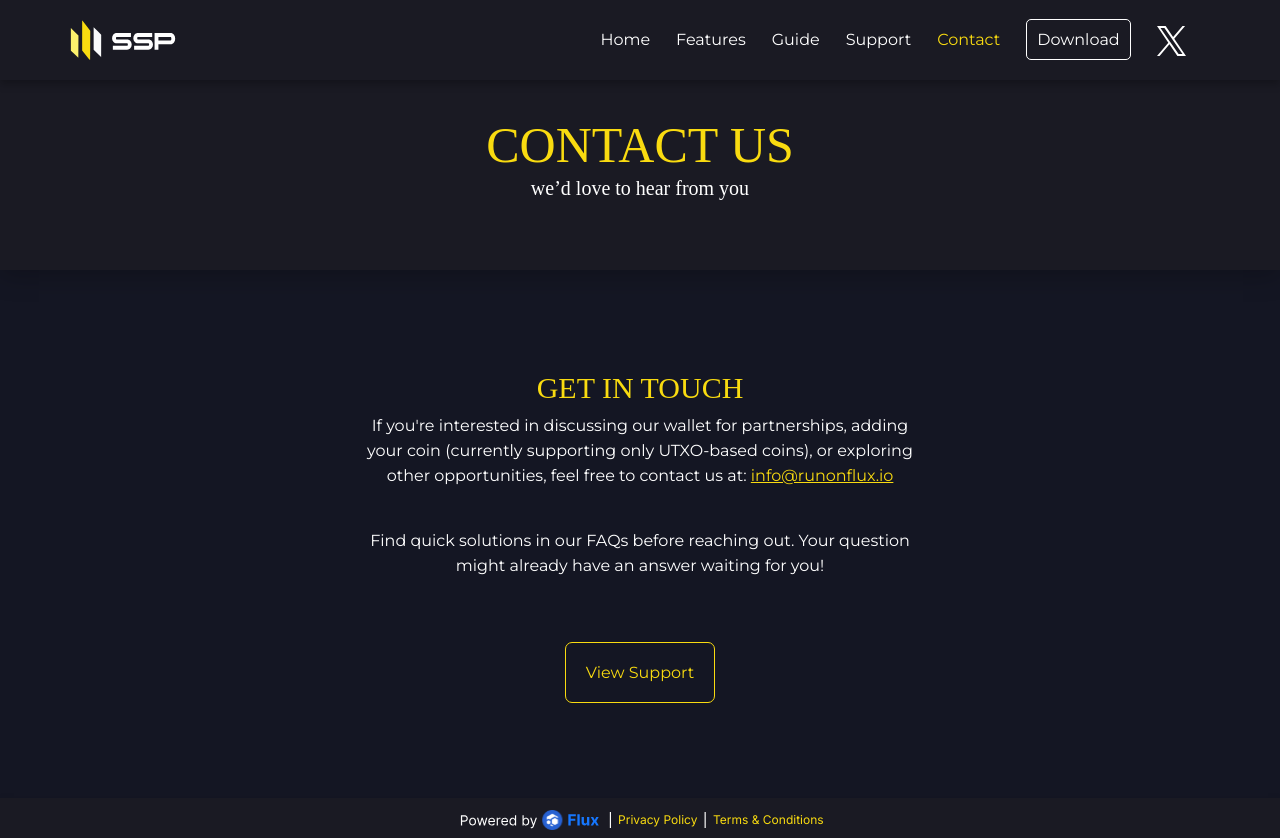
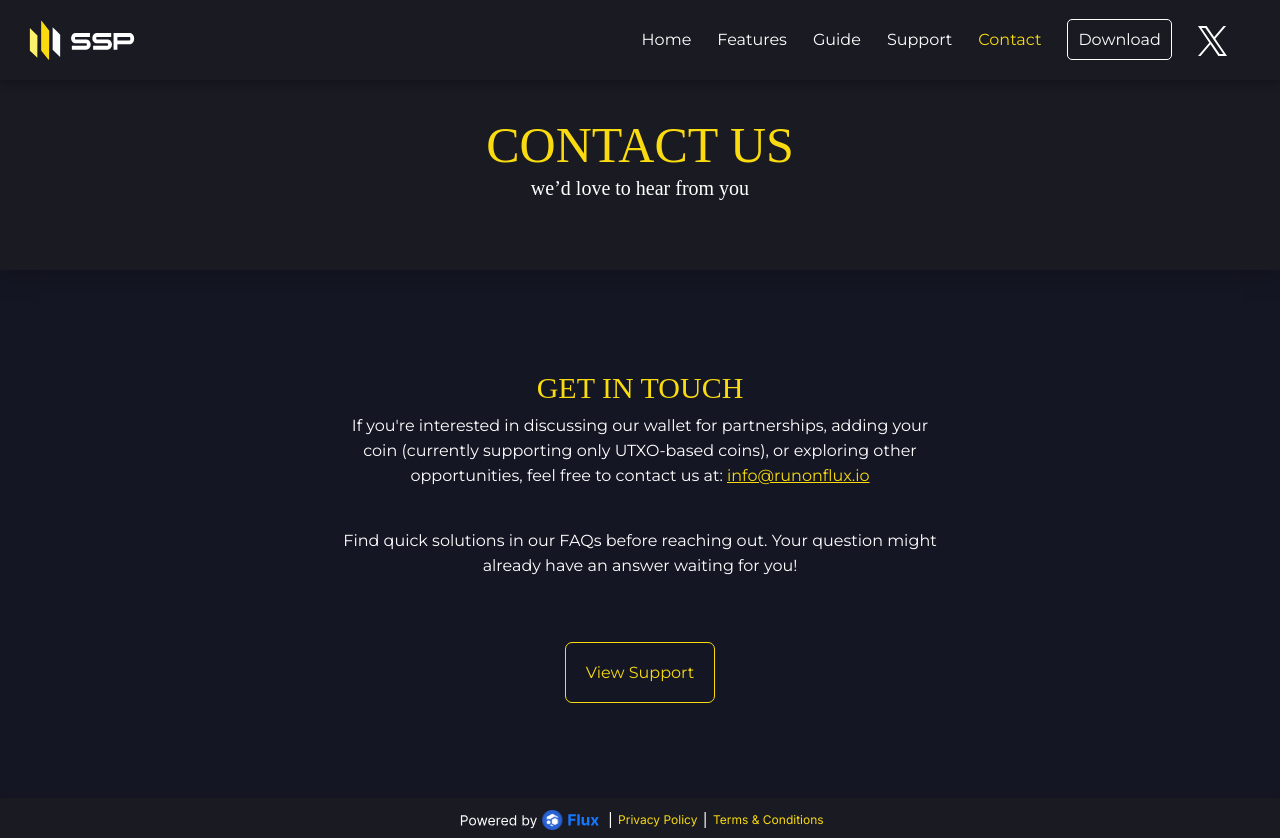
Before and after one commit to RunOnFlux/ssp-website-new, a Next.js app: page /contact in a window 1280 px wide. Built offline with nearby package versions, Linux system fonts and the light colour scheme; a web font is replaced by a local one.

Commit message:
removed padding

```diff
--- a/components/contactPage/contactPage.js
+++ b/components/contactPage/contactPage.js
@@ -7,7 +7,7 @@ export function ContactPage(){
         <React.Fragment>
             <main className={styles.main}>
             <section className={styles.section1}>
-                <div className="container">
+                <div className="container-fluid">
                 <div className="row">
                     <div className={styles.cardHeader}>
                         <div>
@@ -18,7 +18,7 @@ export function ContactPage(){
             </div>
         </section>
         <section className={styles.section2}>
-            <div className="container">
+            <div className="container-fluid">
                 <div className="row">
                     <div className="col">
                         <h5>GET IN TOUCH</h5>
--- a/components/downloadPage/downloadPage.js
+++ b/components/downloadPage/downloadPage.js
@@ -14,7 +14,7 @@ export function DownloadPage(){
     return(
         <React.Fragment>
             <section>
-                <div className="container">
+                <div className="container-fluid">
                     <div className="row">
                         <div className="col-lg-7 col-md-6">
                             <div className={styles.card1}>
--- a/components/featuresPage/featuresPage.js
+++ b/components/featuresPage/featuresPage.js
@@ -14,7 +14,7 @@ export function FeaturesPage(){
     return(
         <React.Fragment>
             <section className={styles.section1}>
-                <div className="container">
+                <div className="container-fluid">
                     <div className="row">
                         <div className="col">
                             <h2>TOP BEST FEATURES</h2>
--- a/components/guidePage/guidePage.js
+++ b/components/guidePage/guidePage.js
@@ -7,7 +7,7 @@ import { VideoComponent2 } from "../videoComponent/videoComponent2";
 export function GuidePage(){
     return(
         <section className={styles.section1}>
-            <div className="container">
+            <div className="container-fluid">
                 <div className="row" style={{}}>
                     <div className="col-lg-8 col-md-6 mb-5">
                         <div className={styles.card}>
--- a/components/homePage/HomePage.js
+++ b/components/homePage/HomePage.js
@@ -11,7 +11,7 @@ export function HomePage(){
 
     return(
         <section className={styles.section1}>
-            <div className="container">
+            <div className="container-fluid">
                 <div className="row">
                    <div className="col-lg-6 mb-5">
                     <h1>Secure, Simple,<br/> Powerful</h1><br/>
--- a/components/navbar/index.module.css
+++ b/components/navbar/index.module.css
@@ -12,7 +12,7 @@
     width: auto;
 }
 .active{
-    color: #F9DB10 !important;
+    /* color: #F9DB10 !important; */
 }
 
 .navLink{
--- a/components/navbar/navbar.js
+++ b/components/navbar/navbar.js
@@ -18,7 +18,7 @@ export function NavBar(props){
         <React.Fragment>
 
         <Navbar expand="lg"  fixed='top' className={styles.navbar}>
-          <Container>
+          <Container fluid>
             <Navbar.Brand href="/">
             <Image alt="logo" src={Logo} />
             </Navbar.Brand>
--- a/components/supportPage/supportPage.js
+++ b/components/supportPage/supportPage.js
@@ -61,7 +61,7 @@ export function SupportPage() {
     return (
         <React.Fragment>
             <section className={styles.section1}>
-                <div className="container">
+                <div className="container-fluid">
                     <div className="row">
                         <div className={styles.cardHeader}>
                             <div>
@@ -73,7 +73,7 @@ export function SupportPage() {
             </section>
 
             <section className={styles.section2}>
-                <div className="container">
+                <div className="container-fluid">
                     <div className="row">
                         {!ticketSent && !ticketSubmitting && (
                             <Form validated={validated} onSubmit={handleSubmit}>
@@ -114,7 +114,7 @@ export function SupportPage() {
             </section>
 
             <section className={styles.section3}>
-                <div className="container">
+                <div className="container-fluid">
                     <div className="row">
                         <h2>Frequently asked questions</h2>
                     </div>
--- a/styles/globals.css
+++ b/styles/globals.css
@@ -39,6 +39,10 @@ background-color: transparent !important;
 box-shadow: inset 0 calc(-1 * var(--bs-accordion-border-width)) 0 var(--bs-accordion-border-color) !important;
 }
 .active{
+  /* color: #F9DB10 !important; */
+}
+
+.navbar .active{
   color: #F9DB10 !important;
 }
 
@@ -105,9 +109,9 @@ border-color: transparent !important;
 outline: none !important;
 box-shadow: none !important;
 }
-.active{
-color: #F9DB10!important;
-}
+
+
+
 
 
 
@@ -139,6 +143,9 @@ border: none !important;
 
   margin-right: -10px !important;
 }
+.offcanvas .nav-link .active{
+  color: #F9DB10 !important;
+}
 
 .btn-close{
   background-image:url("/images/toggler.svg") !important;
@@ -149,8 +156,9 @@ border: none !important;
 
 }
 
+
 @media all and (min-width: 992px){
-  .container, .container-xxl, .container-xl, .container-lg, .container-md, .container-sm {
+  /* .container, .container-xxl, .container-xl, .container-lg, .container-md, .container-sm {
     --bs-gutter-x: 1.5rem;
     --bs-gutter-y: 0;
     width: 100%;
@@ -158,7 +166,18 @@ border: none !important;
     padding-left: calc(var(--bs-gutter-x) * -1.9) !important;
     margin-right: auto;
     margin-left: auto;
-  }
+  } */
+
+  .container, .container-fluid, .container-xxl, .container-xl, .container-lg, .container-md, .container-sm {
+    --bs-gutter-x: 1.5rem;
+    --bs-gutter-y: 0;
+    width: 100%;
+    padding-right: calc(var(--bs-gutter-x) * 1.2) !important;
+    padding-left: calc(var(--bs-gutter-x) * 1.2) !important;
+    margin-right: auto;
+    margin-left: auto;
+}
+
 }
 
 @media (max-width: 991.98px){
@@ -193,7 +212,7 @@ border: none !important;
       border: none;
     }
 
-  .container, .container-xxl, .container-xl, .container-lg, .container-md, .container-sm {
+  /* .container, .container-xxl, .container-xl, .container-lg, .container-md, .container-sm {
     --bs-gutter-x: 1.5rem;
     --bs-gutter-y: 0;
     width: 100%;
@@ -201,7 +220,7 @@ border: none !important;
     padding-left: calc(var(--bs-gutter-x) * -0.8) !important;
     margin-right: auto;
     margin-left: auto;
-  }
+  } */
 
 .navbar-toggler-icon{
   background-image:url("/images/toggler.png") !important;
@@ -284,10 +303,27 @@ background: url("/images/vector.png") !important;
 .accordion-btn-active-icon{
 background: url("/images/vector.png") !important;
 }
+.container, .container-fluid, .container-xxl, .container-xl, .container-lg, .container-md, .container-sm {
+  --bs-gutter-x: 1.5rem;
+  --bs-gutter-y: 0;
+  width: 100%;
+  padding-right: calc(var(--bs-gutter-x) * 0.8) !important;
+  padding-left: calc(var(--bs-gutter-x) * 0.8) !important;
+  margin-right: auto;
+  margin-left: auto;
+}
 
 }
 @media (max-width: 767.98px) {
-
+  .container, .container-fluid, .container-xxl, .container-xl, .container-lg, .container-md, .container-sm {
+    --bs-gutter-x: 1.5rem;
+    --bs-gutter-y: 0;
+    width: 100%;
+    padding-right: calc(var(--bs-gutter-x) * 0.8) !important;
+    padding-left: calc(var(--bs-gutter-x) * 0.8) !important;
+    margin-right: auto;
+    margin-left: auto;
+}
   .navLink{
     padding: 9px  10px!important;
     font-family: 'Montserrat';
@@ -301,7 +337,7 @@ background: url("/images/vector.png") !important;
   .offcanvas{
     width: 300px !important;
   }
-.container, .container-xxl, .container-xl, .container-lg, .container-md, .container-sm {
+/* .container, .container-xxl, .container-xl, .container-lg, .container-md, .container-sm {
   --bs-gutter-x: 1.5rem;
   --bs-gutter-y: 0;
   width: 100%;
@@ -309,7 +345,7 @@ background: url("/images/vector.png") !important;
   padding-left: calc(var(--bs-gutter-x) * 1.2) !important;
   margin-right: auto;
   margin-left: auto;
-}
+} */
 
 .accordion-button {
   color: #fff;
```
Also changed, not shown: components/downloadPage/index.module.css (+4 -4 lines), components/videoComponent/videoComponent.js (+7 -9 lines), 1 other file (tests, documents, lock files or other folders).
